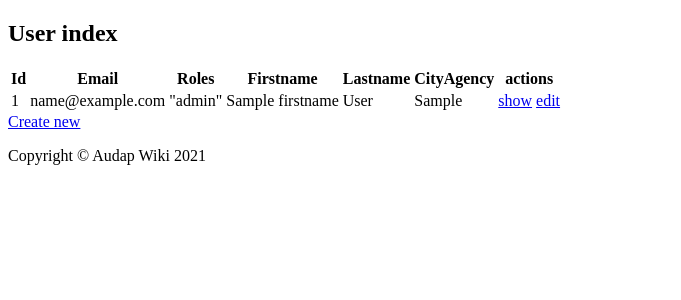
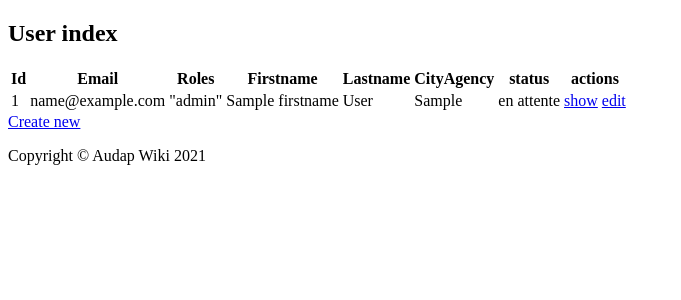
Before and after one commit to WildCodeSchool/BTZ_PHP_2021_03_Wiki, a Symfony app: template templates/user/index.html.twig in a window 1280 px wide. Shown: the part 132-432 px from the top of the page, without its empty margins (0-681 px from the left). Run offline with Twig, Linux system fonts and the light colour scheme; the template is opened without the code that fills it: most values are stand-ins (such as "Sample title", 1, 10 or a date in 2020); some libraries are stand-ins or nearby versions.

Commit message:
Add 'valide' / 'en attente' to user_index view

```diff
--- a/templates/user/index.html.twig
+++ b/templates/user/index.html.twig
@@ -15,6 +15,7 @@
                 <th>Firstname</th>
                 <th>Lastname</th>
                 <th>CityAgency</th>
+                <th>status</th>
                 <th>actions</th>
             </tr>
         </thead>
@@ -28,6 +29,13 @@
                 <td>{{ user.firstname }}</td>
                 <td>{{ user.lastname }}</td>
                 <td>{{ user.cityAgency }}</td>
+                {% if user.validated is same as(true) %}
+                <td>{{ "validé" }}</td>
+                {% else %}
+                <td>{{ "en attente" }}</td>
+                {% endif %}
+
+
                 <td>
                     <a href="{{ path('user_show', {'id': user.id}) }}">show</a>
                     <a href="{{ path('user_edit', {'id': user.id}) }}">edit</a>
```
